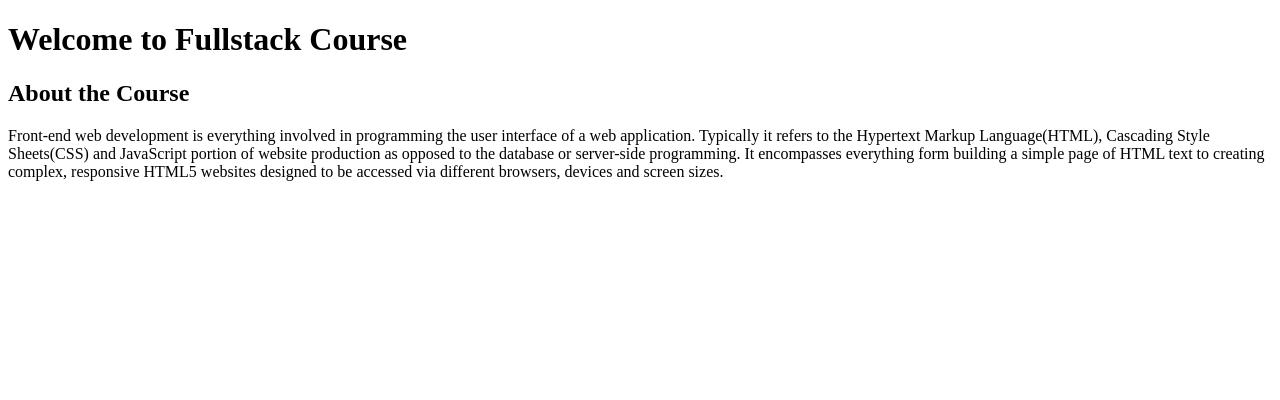
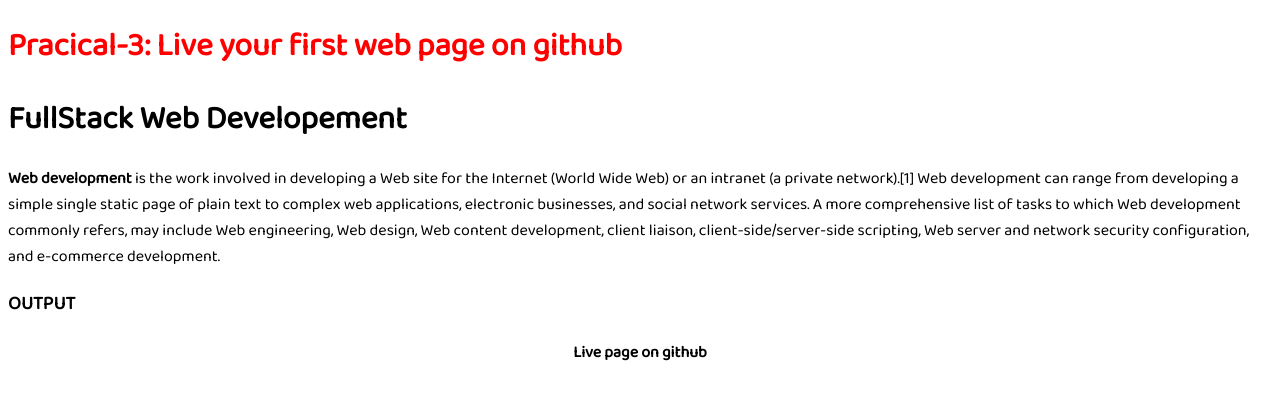
Before and after one commit to Gaurav-53/full, a plain HTML site: page index.html in a window 1280 px wide. Drawn offline with Linux system fonts and the light colour scheme.

Commit message:
add assignment-3

```diff
--- a/index.html
+++ b/index.html
@@ -1,19 +1,36 @@
 <!DOCTYPE html>
 <html lang="en">
-<head>
-    <meta charset="UTF-8">
-    <meta http-equiv="X-UA-Compatible" content="IE=edge">
-    <meta name="viewport" content="width=device-width, initial-scale=1.0">
-    <title>Assignment 1</title>
-</head>
-<body>
-    <h1>Welcome to Fullstack Course</h1>
-    <h2>About the Course</h2>
-    <p>Front-end web development is everything involved in programming the user
-    interface of a web application. Typically it refers to the Hypertext Markup Language(HTML), Cascading Style Sheets(CSS) and
-        JavaScript portion of website production as opposed to the database or server-side programming.
-        It encompasses everything form building a simple page of HTML text to creating complex, responsive
-        HTML5 websites designed to be accessed via different browsers, devices and screen sizes.</p>
+  <head>
+    <meta charset="UTF-8" />
+    <meta http-equiv="X-UA-Compatible" content="IE=edge" />
+    <meta name="viewport" content="width=device-width, initial-scale=1.0" />
+    <link rel="preconnect" href="https://fonts.googleapis.com" />
+    <link rel="preconnect" href="https://fonts.gstatic.com" crossorigin />
+    <link
+      href="https://fonts.googleapis.com/css2?family=Baloo+Bhai+2&display=swap"
+      rel="stylesheet"
+    />
+    <title>Assignmen-3</title>
+  </head>
+  <body style="font-family: 'Baloo Bhai 2', cursive;">
+      <h1 style="color: red;">Pracical-3: Live your first web page on github</h1>
+    <h1>FullStack Web Developement</h1>
+    <p>
+      <strong> Web development</strong> is the work involved in developing a Web
+      site for the Internet (World Wide Web) or an intranet (a private
+      network).[1] Web development can range from developing a simple single
+      static page of plain text to complex web applications, electronic
+      businesses, and social network services. A more comprehensive list of
+      tasks to which Web development commonly refers, may include Web
+      engineering, Web design, Web content development, client liaison,
+      client-side/server-side scripting, Web server and network security
+      configuration, and e-commerce development.
+    </p>
+    <h3>OUTPUT</h3>
+    <h4 style="text-align: center;">Live page on github</h4>
 
-</body>
+    <!-- <img src="res/Assi-3.png" alt="image Loading..."> -->
+
+
+  </body>
 </html>
```
Also changed, not shown: assignment-1.html (added, +19 -0 lines), assignment-2.html (added, +28 -0 lines).
